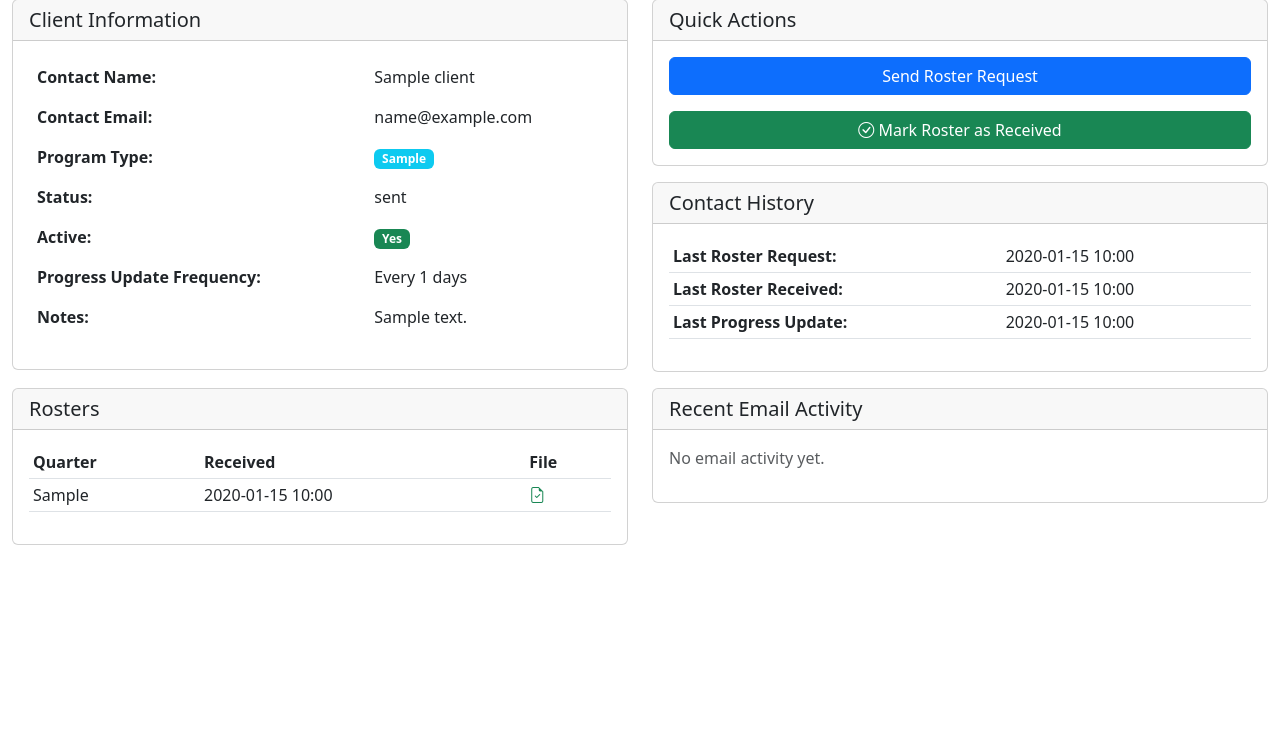
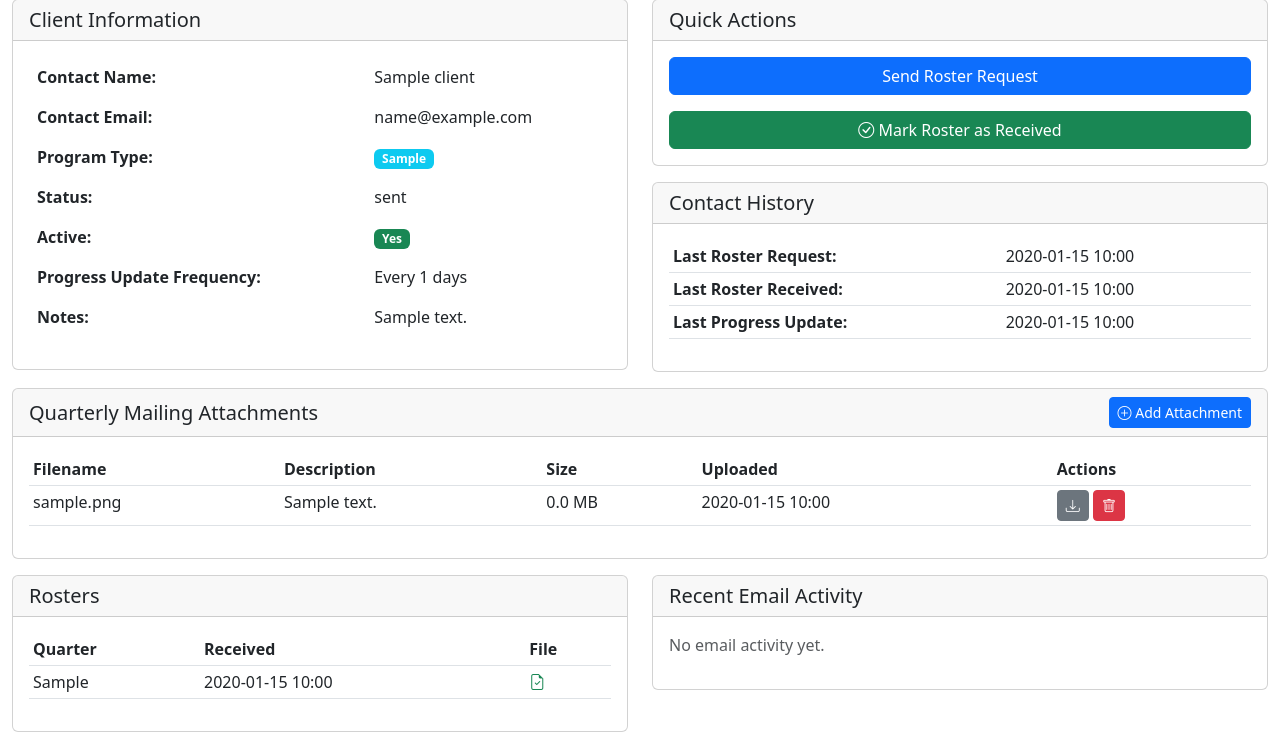
Before and after one commit to packNsnap/Random-pool, a FastAPI app: page /clients/1 in a window 1280 px wide. Shown: the part 157-889 px from the top of the page. Before the commit the page ends 702 px from the top, so only its background shows below. Run offline with FastAPI, Linux system fonts and the light colour scheme; the visitor is signed in with stand-in values (Sample User, id 1); tables that the repository leaves empty hold one stand-in row (values such as "Sample post").

Commit message:
Add ability for users to upload and manage client attachments
Introduces a new feature for uploading, storing, and downloading client attachments, enhancing communication management by allowing files to be automatically included in email requests.

Replit-Commit-Author: Agent
Replit-Commit-Session-Id: 77d187f3-610d-43a3-bc20-614b7505431f
Replit-Commit-Checkpoint-Type: intermediate_checkpoint
Replit-Commit-Event-Id: 8797fef6-607e-4a6a-b152-e55d93bca172
Replit-Commit-Screenshot-Url: https://storage.googleapis.com/screenshot-production-us-central1/2f23edb6-68a7-46dc-943d-7637cd790775/77d187f3-610d-43a3-bc20-614b7505431f/P8HNbNv

```diff
--- a/main.py
+++ b/main.py
@@ -7,10 +7,12 @@ from sqlalchemy.orm import Session
 from datetime import datetime
 import os
 import shutil
+import uuid
+import re
 from typing import Optional
 
 from database import get_db, init_db
-from models import User, Client, Roster, EmailTemplate, EmailLog, Settings
+from models import User, Client, Roster, EmailTemplate, EmailLog, Settings, Attachment
 from auth import authenticate_user, require_login, get_current_user, hash_password
 from email_service import EmailService
 from scheduler import start_scheduler
@@ -30,6 +32,7 @@ templates.env.filters['days_since'] = days_since
 
 os.makedirs("static", exist_ok=True)
 os.makedirs("uploads/rosters", exist_ok=True)
+os.makedirs("uploads/attachments", exist_ok=True)
 
 try:
     app.mount("/static", StaticFiles(directory="static"), name="static")
@@ -227,8 +230,10 @@ async def send_roster_request(
         "due_date": datetime.utcnow().strftime("%B %d, %Y")
     }
 
+    attachment_paths = [os.path.join("uploads", "attachments", att.filename) for att in client.attachments]
+
     email_service = EmailService(db)
-    success, message = email_service.send_from_template(client, template, variables)
+    success, message = email_service.send_from_template(client, template, variables, attachments=attachment_paths)
 
     if success:
         client.last_roster_request_at = datetime.utcnow()
@@ -266,6 +271,106 @@ async def mark_roster_received(
 
     client.last_roster_received_at = datetime.utcnow()
     client.status = "Roster Received"
+    db.commit()
+
+    return RedirectResponse(url=f"/clients/{client_id}", status_code=303)
+
+@app.post("/clients/{client_id}/attachments")
+async def upload_attachment(
+    client_id: int,
+    file: UploadFile = File(...),
+    description: Optional[str] = Form(None),
+    user: User = Depends(require_login),
+    db: Session = Depends(get_db)
+):
+    client = db.query(Client).filter(Client.id == client_id).first()
+    if not client:
+        raise HTTPException(status_code=404, detail="Client not found")
+
+    if not file.filename:
+        raise HTTPException(status_code=400, detail="No file provided")
+
+    original_filename = os.path.basename(file.filename)
+    sanitized_filename = re.sub(r'[^a-zA-Z0-9._-]', '_', original_filename)
+
+    content = await file.read()
+    file_size = len(content)
+
+    if file_size > 3 * 1024 * 1024:
+        raise HTTPException(status_code=400, detail="File size must be less than 3MB")
+
+    unique_id = str(uuid.uuid4())
+    extension = os.path.splitext(sanitized_filename)[1]
+    stored_filename = f"{client_id}_{unique_id}{extension}"
+    file_path = os.path.join("uploads", "attachments", stored_filename)
+
+    with open(file_path, "wb") as buffer:
+        buffer.write(content)
+
+    attachment = Attachment(
+        client_id=client_id,
+        filename=stored_filename,
+        original_filename=original_filename,
+        file_size=file_size,
+        description=description
+    )
+    db.add(attachment)
+    db.commit()
+
+    return RedirectResponse(url=f"/clients/{client_id}", status_code=303)
+
+@app.get("/attachments/{attachment_id}/download")
+async def download_attachment(
+    attachment_id: int,
+    user: User = Depends(require_login),
+    db: Session = Depends(get_db)
+):
+    from fastapi.responses import FileResponse
+
+    attachment = db.query(Attachment).filter(Attachment.id == attachment_id).first()
+    if not attachment:
+        raise HTTPException(status_code=404, detail="Attachment not found")
+
+    file_path = os.path.join("uploads", "attachments", attachment.filename)
+
+    abs_file_path = os.path.abspath(file_path)
+    abs_upload_dir = os.path.abspath("uploads/attachments")
+
+    if not abs_file_path.startswith(abs_upload_dir):
+        raise HTTPException(status_code=403, detail="Access denied")
+
+    if not os.path.exists(file_path):
+        raise HTTPException(status_code=404, detail="File not found")
+
+    return FileResponse(
+        path=file_path,
+        filename=attachment.original_filename,
+        media_type="application/octet-stream"
+    )
+
+@app.post("/attachments/{attachment_id}/delete")
+async def delete_attachment(
+    attachment_id: int,
+    user: User = Depends(require_login),
+    db: Session = Depends(get_db)
+):
+    attachment = db.query(Attachment).filter(Attachment.id == attachment_id).first()
+    if not attachment:
+        raise HTTPException(status_code=404, detail="Attachment not found")
+
+    client_id = attachment.client_id
+    file_path = os.path.join("uploads", "attachments", attachment.filename)
+
+    abs_file_path = os.path.abspath(file_path)
+    abs_upload_dir = os.path.abspath("uploads/attachments")
+
+    if not abs_file_path.startswith(abs_upload_dir):
+        raise HTTPException(status_code=403, detail="Access denied")
+
+    if os.path.exists(file_path):
+        os.remove(file_path)
+
+    db.delete(attachment)
     db.commit()
 
     return RedirectResponse(url=f"/clients/{client_id}", status_code=303)
--- a/templates/client_detail.html
+++ b/templates/client_detail.html
@@ -105,6 +105,58 @@
                         <td>{{ client.last_progress_update_at|format_datetime }}</td>
                     </tr>
                 </table>
+            </div>
+        </div>
+    </div>
+</div>
+
+<div class="row mt-3">
+    <div class="col-md-12">
+        <div class="card">
+            <div class="card-header d-flex justify-content-between align-items-center">
+                <h5 class="mb-0">Quarterly Mailing Attachments</h5>
+                <button type="button" class="btn btn-sm btn-primary" data-bs-toggle="modal" data-bs-target="#uploadAttachmentModal">
+                    <i class="bi bi-plus-circle"></i> Add Attachment
+                </button>
+            </div>
+            <div class="card-body">
+                {% if client.attachments %}
+                <div class="table-responsive">
+                    <table class="table table-sm">
+                        <thead>
+                            <tr>
+                                <th>Filename</th>
+                                <th>Description</th>
+                                <th>Size</th>
+                                <th>Uploaded</th>
+                                <th>Actions</th>
+                            </tr>
+                        </thead>
+                        <tbody>
+                            {% for attachment in client.attachments %}
+                            <tr>
+                                <td>{{ attachment.original_filename }}</td>
+                                <td>{{ attachment.description or '-' }}</td>
+                                <td>{{ (attachment.file_size / 1024 / 1024)|round(2) }} MB</td>
+                                <td>{{ attachment.uploaded_at|format_datetime }}</td>
+                                <td>
+                                    <a href="/attachments/{{ attachment.id }}/download" class="btn btn-sm btn-secondary">
+                                        <i class="bi bi-download"></i>
+                                    </a>
+                                    <form method="post" action="/attachments/{{ attachment.id }}/delete" style="display:inline;">
+                                        <button type="submit" class="btn btn-sm btn-danger" onclick="return confirm('Delete this attachment?')">
+                                            <i class="bi bi-trash"></i>
+                                        </button>
+                                    </form>
+                                </td>
+                            </tr>
+                            {% endfor %}
+                        </tbody>
+                    </table>
+                </div>
+                {% else %}
+                <p class="text-muted mb-0">No attachments yet. These files will be automatically attached to quarterly roster requests.</p>
+                {% endif %}
             </div>
         </div>
     </div>
@@ -225,4 +277,32 @@
         </div>
     </div>
 </div>
+
+<div class="modal fade" id="uploadAttachmentModal" tabindex="-1">
+    <div class="modal-dialog">
+        <div class="modal-content">
+            <form method="post" action="/clients/{{ client.id }}/attachments" enctype="multipart/form-data">
+                <div class="modal-header">
+                    <h5 class="modal-title">Upload Attachment</h5>
+                    <button type="button" class="btn-close" data-bs-dismiss="modal"></button>
+                </div>
+                <div class="modal-body">
+                    <div class="mb-3">
+                        <label for="attachment_file" class="form-label">File (Max 3MB)</label>
+                        <input type="file" class="form-control" id="attachment_file" name="file" required>
+                        <small class="text-muted">Upload passports, certifications, or other documents to include in quarterly mailings.</small>
+                    </div>
+                    <div class="mb-3">
+                        <label for="description" class="form-label">Description (Optional)</label>
+                        <input type="text" class="form-control" id="description" name="description" placeholder="e.g., Q1 Passport">
+                    </div>
+                </div>
+                <div class="modal-footer">
+                    <button type="button" class="btn btn-secondary" data-bs-dismiss="modal">Cancel</button>
+                    <button type="submit" class="btn btn-primary">Upload</button>
+                </div>
+            </form>
+        </div>
+    </div>
+</div>
 {% endblock %}
```
Also changed, not shown: scheduler.py (+9 -2 lines), 1 other file.
